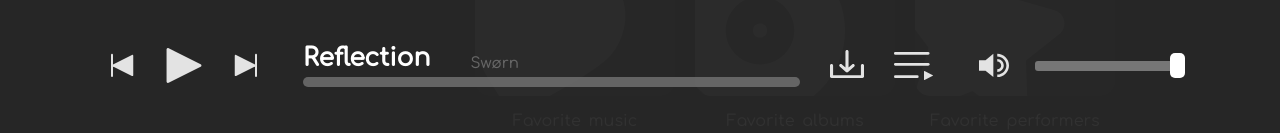
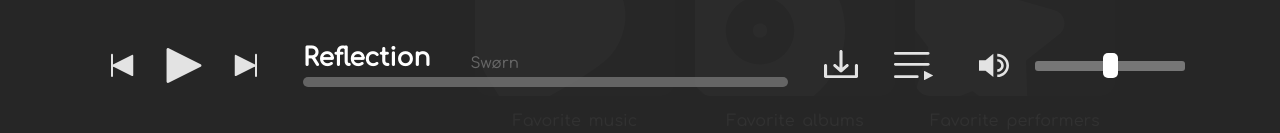
Before and after one commit to hTKzmak/Noises_web-project, a React (Create React App) app in the folder frontend/: page / in a window 1280 px wide. Both pictures are taken after a click on the element 530 px from the left and 443 px from the top of the page. Shown: the part 667-800 px from the top of the page. Built offline with nearby package versions, Linux system fonts and the light colour scheme; the HTML template or start-up script is replaced by a standard one.

Commit message:
updated download functionality

```diff
--- a/frontend/src/components/PlayerApp/Player.jsx
+++ b/frontend/src/components/PlayerApp/Player.jsx
@@ -74,6 +74,39 @@ function Player({ audioElem, isPlaying, setIsPlaying, choosenSong, setChoosenSon
         setShowPlayer(false)
     }
 
+    // фуникция для скачивания музыки
+    function downloadMusic(url) {
+        fetch(url, {
+            method: 'GET',
+            headers: {
+                'Content-Type': 'application/pdf',
+            },
+        })
+            .then((response) => response.blob())
+            .then((blob) => {
+                // Create blob link to download
+                const url = window.URL.createObjectURL(
+                    new Blob([blob]),
+                );
+                const link = document.createElement('a');
+                link.href = url;
+                link.setAttribute(
+                    'download',
+                    `${Date.now()}.mp3`,
+                );
+
+                // Append to html link element page
+                document.body.appendChild(link);
+
+                // Start download
+                link.click();
+
+                // Clean up and remove the link
+                link.parentNode.removeChild(link);
+            });
+    }
+
+
     return (
         <div className="player" style={{ display: showPlayer === true ? 'flex' : 'none' }}>
             <h1></h1>
@@ -103,7 +136,7 @@ function Player({ audioElem, isPlaying, setIsPlaying, choosenSong, setChoosenSon
                 </div>
                 <div className="settings">
 
-                    <a href={choosenSong} download><Download /></a>
+                    <button onClick={() => downloadMusic(choosenSong)}><Download /></button>
 
                     <Playlist />
 
@@ -139,7 +172,7 @@ function Player({ audioElem, isPlaying, setIsPlaying, choosenSong, setChoosenSon
                     <Next className='btn_action' onClick={skipAhead} />
                 </div>
                 <div className="settings_mobile">
-                    <a href={choosenSong} download><Download /></a>
+                    <button onClick={() => downloadMusic(choosenSong)}><Download /></button>
                     <Playlist />
                 </div>
 
--- a/frontend/src/components/PlayerApp/Player.scss
+++ b/frontend/src/components/PlayerApp/Player.scss
@@ -172,6 +172,12 @@
 
     .settings {
         gap: 30px;
+
+        button {
+            background: transparent;
+            border: none;
+            cursor: pointer;
+        }
     }
 
     .controls_mobile {
@@ -191,6 +197,12 @@
             display: flex;
             justify-content: space-between;
             align-items: center;
+        }
+
+        button {
+            background: transparent;
+            border: none;
+            cursor: pointer;
         }
     }
 }
--- a/frontend/src/components/PlayerApp/index.jsx
+++ b/frontend/src/components/PlayerApp/index.jsx
@@ -22,7 +22,7 @@ function PlayerApp() {
   const audioElem = useRef();
 
   // для изменения громкости
-  const [volume, setVolume] = useState(1);
+  const [volume, setVolume] = useState(0.5);
 
   // для прогресса всей музыки
   const [progress, setProgress] = useState(0)
```
